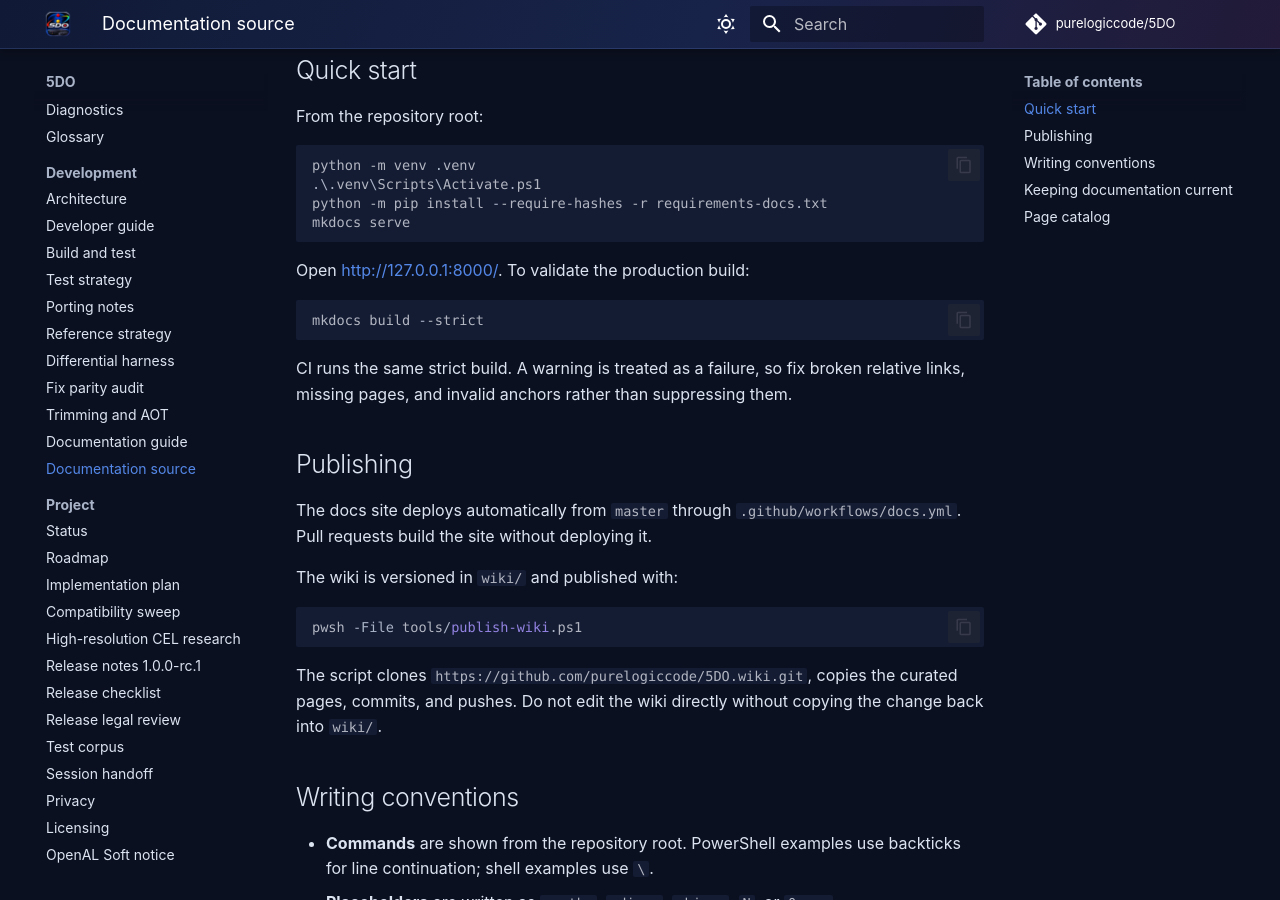
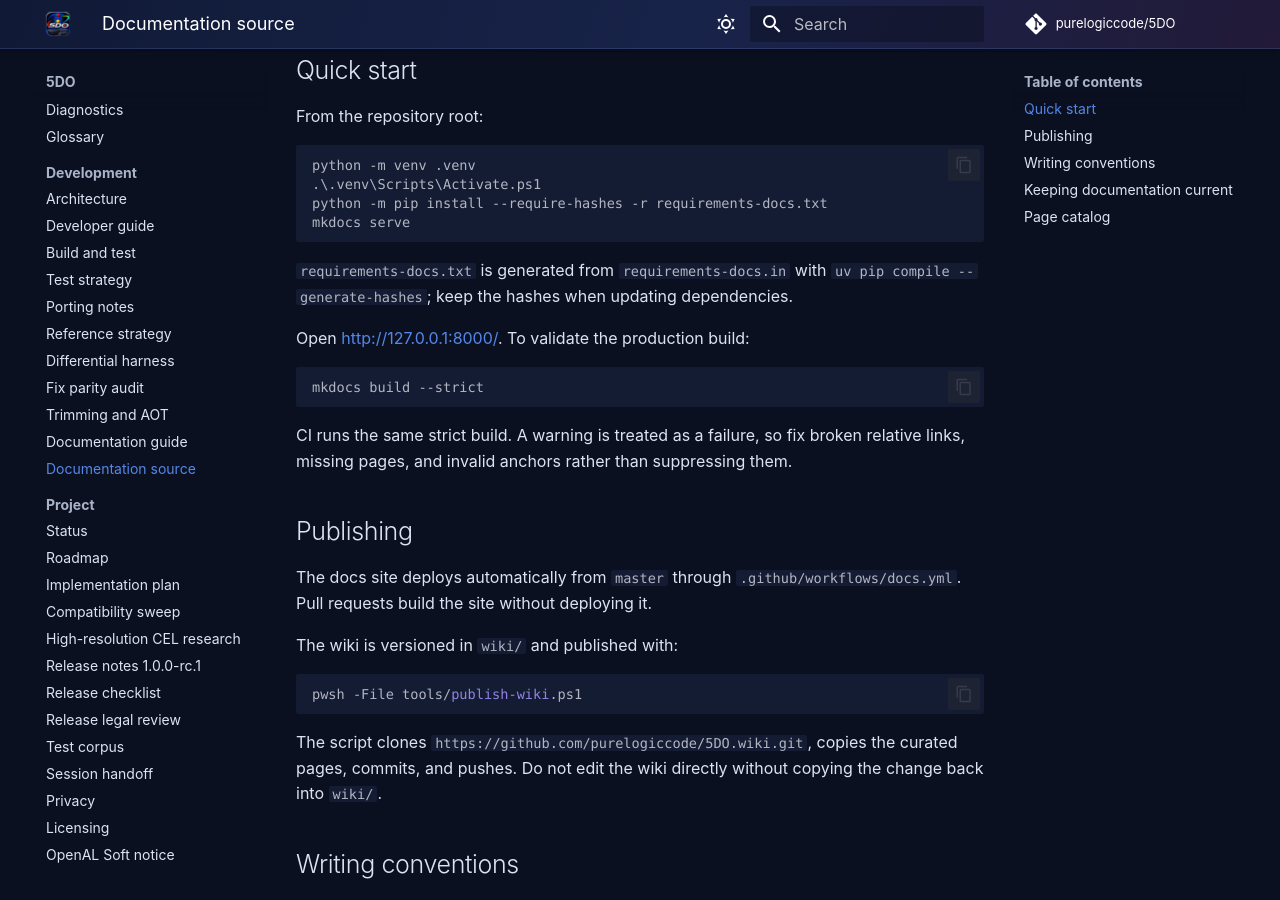
Before and after one commit to purelogiccode/5DO, an MkDocs documentation site: the page built from docs/DocumentationSource.md, in a window 1280 px wide and 900 px high, scrolled down 363 px. Built offline with MkDocs 1.6.1 and Material for MkDocs 9.7.7, drawn with Linux system fonts in a browser that asks for light colours; comment, search, counter and statistics services are not loaded.

Commit message:
Update CodeQL actions and document hashed docs dependencies

````diff
--- a/docs/DocumentationSource.md
+++ b/docs/DocumentationSource.md
@@ -19,6 +19,9 @@ python -m venv .venv
 python -m pip install --require-hashes -r requirements-docs.txt
 mkdocs serve
 ```
+
+`requirements-docs.txt` is generated from `requirements-docs.in` with
+`uv pip compile --generate-hashes`; keep the hashes when updating dependencies.
 
 Open <http://127.0.0.1:8000/>. To validate the production build:
 
````
Also changed, not shown: 2 other files.
